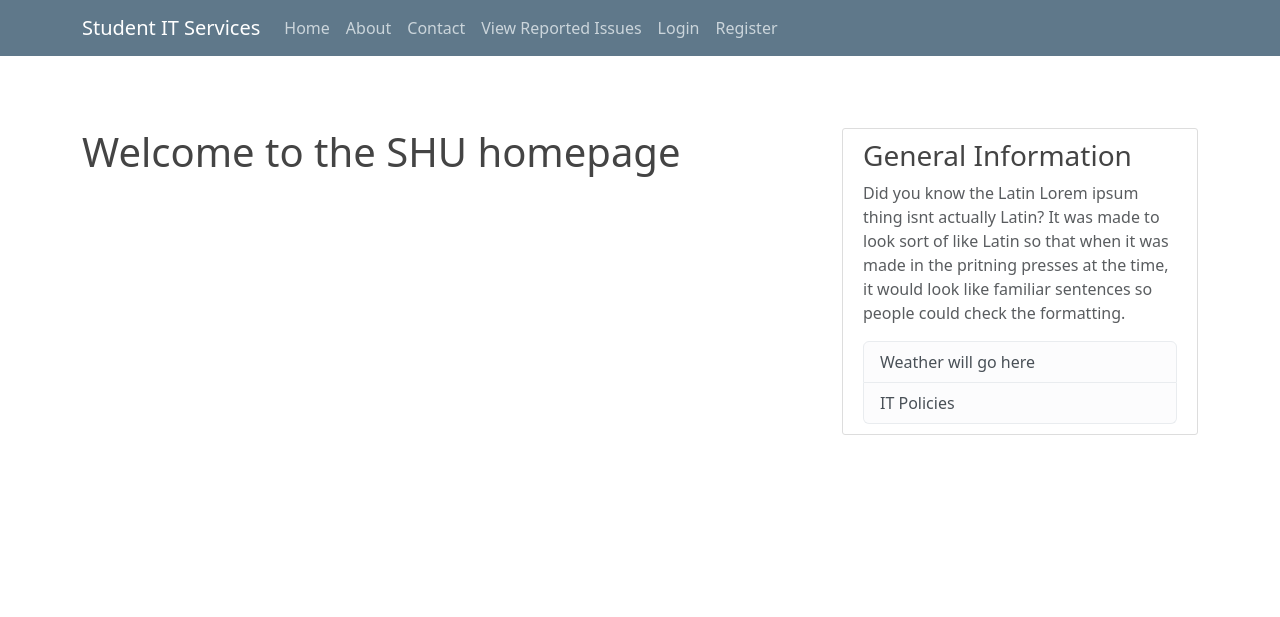
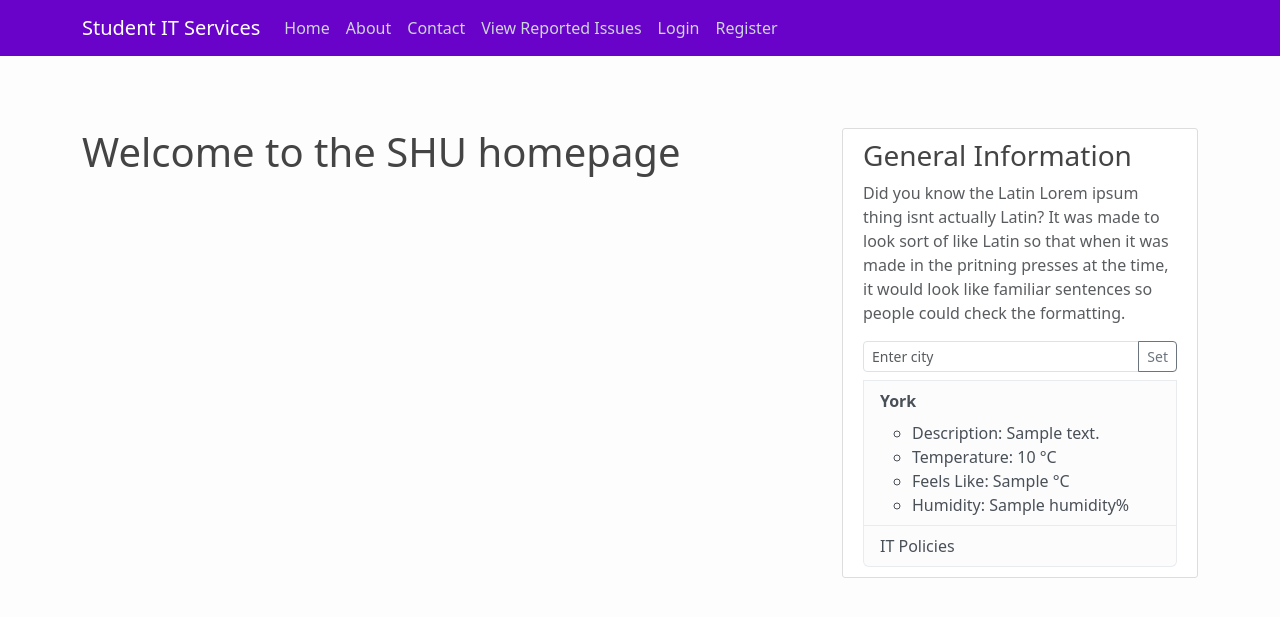
Before and after one commit to Numaan-H/Django-app, a Django app: page / in a window 1280 px wide. Shown: the top 617 px of the page. Run offline with Django 5.2, Linux system fonts and the light colour scheme; a database or web service that is not in the repository returns one stand-in record (values such as "Sample title"); data that the repository does not hold is empty.

Commit message:
Dynamic weather API

```diff
--- a/itapps/settings.py
+++ b/itapps/settings.py
@@ -64,6 +64,7 @@ TEMPLATES = [
                 'django.template.context_processors.request',
                 'django.contrib.auth.context_processors.auth',
                 'django.contrib.messages.context_processors.messages',
+                'itreporting.context_processors.weather_context',
             ],
         },
     },
--- /dev/null
+++ b/itreporting/context_processors.py
@@ -0,0 +1,29 @@
+import requests
+
+def weather_context(request):
+    # Get city from session, default to York
+    city_name = request.session.get("weather_city", "York")
+    api_key = "2474636061ab426f55d6f07da1b3d43f"
+
+    url = (
+        f"https://api.openweathermap.org/data/2.5/weather"
+        f"?q={city_name}&appid={api_key}&units=metric"
+    )
+
+    weather = None
+
+    try:
+        response = requests.get(url, timeout=5)
+        if response.status_code == 200:
+            data = response.json()
+            weather = {
+                "city": city_name,
+                "description": data["weather"][0]["description"],
+                "temp": data["main"]["temp"],
+                "feels_like": data["main"]["feels_like"],
+                "humidity": data["main"]["humidity"],
+            }
+    except requests.RequestException:
+        pass
+
+    return {"weather": weather}
--- a/itreporting/static/css/styles.css
+++ b/itreporting/static/css/styles.css
@@ -1,6 +1,6 @@
 body {
-    background: #ffffff;
-    color: #8e1aec;
+    background: #fdfdfd;
+    color: #000000;
     margin-top: 5rem;
     }
     h1, h2, h3, h4, h5, h6 {
@@ -10,7 +10,7 @@ body {
     margin: 0;
     }
     .bg-steel {
-    background-color: #5f788a;
+    background-color: #6903c9;
     }
     .site-header .navbar-nav .nav-link {
     color: #cbd5db;
--- a/itreporting/templates/itreporting/base.html
+++ b/itreporting/templates/itreporting/base.html
@@ -94,7 +94,32 @@
               sentences so people could check the formatting.
             </p>
             <ul class="list-group">
-              <li class="list-group-item list-group-item-light">Weather will go here</li>
+              <form method="POST" action="{% url 'itreporting:set_weather_city' %}" class="mb-2">
+                {% csrf_token %}
+                <div class="input-group input-group-sm">
+                  <input
+                    type="text"
+                    name="city"
+                    class="form-control"
+                    placeholder="Enter city"
+                    required
+                  />
+                  <button class="btn btn-outline-secondary" type="submit">
+                    Set
+                  </button>
+                </div>
+              </form>
+
+              <li class="list-group-item list-group-item-light">{% if weather %}
+                <strong>{{ weather.city }}</strong>
+                <ul class="mt-2">
+                  <li>Description: {{ weather.description }}</li>
+                  <li>Temperature: {{ weather.temp }} °C</li>
+                  <li>Feels Like: {{ weather.feels_like }} °C</li>
+                  <li>Humidity: {{ weather.humidity }}%</li>
+                </ul>
+              {% endif %}
+              </li>
               <li class="list-group-item list-group-item-light">IT Policies</li>
             </ul>
           </div>
--- a/itreporting/urls.py
+++ b/itreporting/urls.py
@@ -1,6 +1,6 @@
 from django.urls import path
 from . import views
-from .views import PostListView, PostDetailView, PostCreateView, PostUpdateView, PostDeleteView
+from .views import PostListView, PostDetailView, PostCreateView, PostUpdateView, PostDeleteView, weather_view, set_weather_city
 
 
 app_name = 'itreporting'
@@ -13,4 +13,5 @@ urlpatterns = [
     path('issue/new', PostCreateView.as_view(), name = 'issue-create'),
     path('issues/<int:pk>/update/', PostUpdateView.as_view(), name = 'issue-update'),
     path('issues/<int:pk>/delete/', PostDeleteView.as_view(), name = 'issue-delete'),
+    path("set-city/", set_weather_city, name="set_weather_city"),
 ]
--- a/itreporting/views.py
+++ b/itreporting/views.py
@@ -1,10 +1,7 @@
+import requests
 from django.shortcuts import render, redirect
-
-# Create your views here.
 from django.http import HttpResponse
-
-from .models import Issue
-
+from django.views.decorators.http import require_POST
 from django.views.generic import ListView, DetailView, CreateView, UpdateView, DeleteView
 from django.urls import reverse_lazy
 from .models import Issue
@@ -12,6 +9,14 @@ from django.contrib.auth.mixins import LoginRequiredMixin, UserPassesTestMixin
 from django.core.mail import send_mail
 from django.conf import settings
 
+@require_POST
+def set_weather_city(request):
+    city = request.POST.get("city")
+
+    if city:
+        request.session["weather_city"] = city.strip()
+
+    return redirect(request.META.get("HTTP_REFERER", "/"))
 
 class PostListView(ListView):
     model = Issue
@@ -65,3 +70,27 @@ def report(request):
 
     # Render the report.html template with the context
     return render(request, 'itreporting/report.html', context)
+
+def weather_view(request):
+    city_name = "York"   # you can make this dynamic later
+    api_key = "2474636061ab426f55d6f07da1b3d43f"
+
+    url = (
+        f"https://api.openweathermap.org/data/2.5/weather"
+        f"?q={city_name}&appid={api_key}&units=metric"
+    )
+
+    response = requests.get(url)
+
+    weather = None
+
+    if response.status_code == 200:
+        data = response.json()
+        weather = {
+            "description": data["weather"][0]["description"],
+            "temp": data["main"]["temp"],
+            "feels_like": data["main"]["feels_like"],
+            "humidity": data["main"]["humidity"],
+        }
+
+    return render(request, "base.html", {"weather": weather})
```
Also changed, not shown: itreporting/templates/itreporting/weather.py (added, +15 -0 lines).
